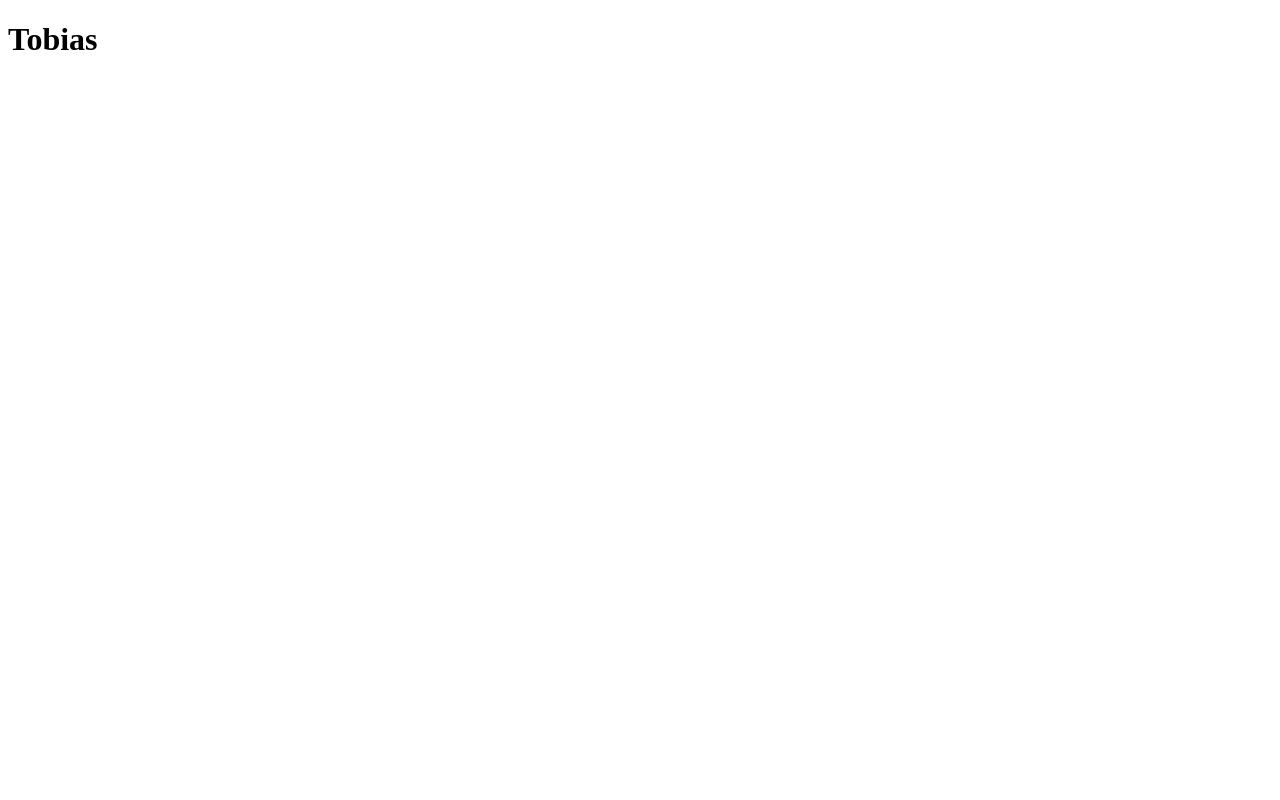
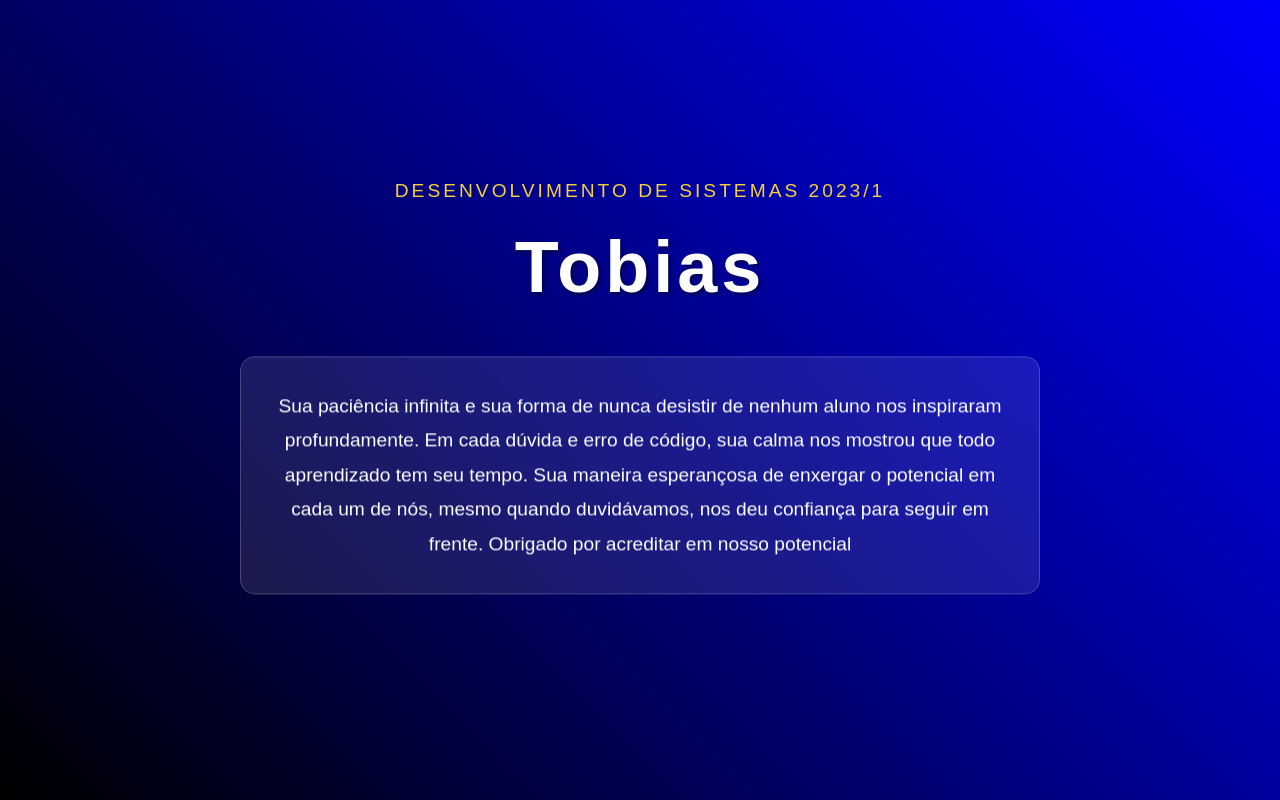
Before and after one commit to sistemasifsc2024/tobias, a plain HTML site: page index.html in a window 1280 px wide. Drawn offline with Linux system fonts and the light colour scheme.

Commit message:
Update index.html

```diff
--- a/index.html
+++ b/index.html
@@ -3,9 +3,116 @@
 <head>
     <meta charset="UTF-8">
     <meta name="viewport" content="width=device-width, initial-scale=1.0">
-    <title>Document</title>
+    <title>Agradicimentos ao Professor Tobias</title>
+    <style>
+        * {
+            margin: 0;
+            padding: 0;
+            box-sizing: border-box;
+            font-family: 'Arial', sans-serif;
+        }
+
+        body {
+            margin: 0;
+            padding: 0;
+            overflow: hidden;
+            background: linear-gradient(45deg, #000000, #0000ff);
+            min-height: 100vh;
+        }
+
+        .hero {
+            height: 100vh;
+            width: 100vw;
+            position: relative;
+            display: flex;
+            align-items: center;
+            justify-content: center;
+            text-align: center;
+            padding: 20px;
+        }
+
+        .hero-content {
+            color: white;
+            z-index: 1;
+            position: relative;
+            max-width: 900px;
+            width: 90%;
+        }
+
+        .small-text {
+            font-size: 1.2rem;
+            margin-bottom: 1.5rem;
+            letter-spacing: 3px;
+            text-transform: uppercase;
+            color: #f4d03f;
+        }
+
+        .title {
+            font-size: 4.5rem;
+            font-weight: bold;
+            margin-bottom: 2rem;
+            letter-spacing: 4px;
+            text-shadow: 2px 2px 4px rgba(0,0,0,0.5);
+            color: #fff;
+        }
+
+        .travel-details {
+            display: inline-block;
+            padding: 2rem;
+            margin: 1rem;
+            width: 100%;
+            max-width: 800px;
+            background: rgba(255,255,255,0.1);
+            backdrop-filter: blur(10px);
+            border-radius: 15px;
+            color: white;
+            text-decoration: none;
+            line-height: 1.8;
+            font-size: 1.2rem;
+            transition: all 0.3s ease;
+            border: 1px solid rgba(255,255,255,0.2);
+        }
+
+        .travel-details:hover {
+            background: rgba(255,255,255,0.2);
+            transform: translateY(-5px);
+            box-shadow: 0 10px 20px rgba(0,0,0,0.2);
+        }
+
+        @media (max-width: 768px) {
+            .title {
+                font-size: 2.5rem;
+            }
+
+            .small-text {
+                font-size: 1rem;
+            }
+
+            .travel-details {
+                padding: 1rem;
+                font-size: 0.9rem;
+                line-height: 1.6;
+            }
+        }
+
+        @keyframes float {
+            0% { transform: translateY(0px); }
+            50% { transform: translateY(-20px); }
+            100% { transform: translateY(0px); }
+        }
+
+        .hero-content {
+            animation: float 6s ease-in-out infinite;
+        }
+    </style>
 </head>
 <body>
-    <h1>Tobias</h1>
+    <div class="hero">
+        <div class="hero-content">
+            <div class="small-text">Desenvolvimento de Sistemas 2023/1</div>
+            <h1 class="title">Tobias</h1>
+            <a href="#" class="travel-details">Sua paciência infinita e sua forma de nunca desistir de nenhum aluno nos inspiraram profundamente. Em cada dúvida e erro de código, sua calma nos mostrou que todo aprendizado tem seu tempo. Sua maneira esperançosa de enxergar o potencial em cada um de nós, mesmo quando duvidávamos, nos deu confiança para seguir em frente. Obrigado por acreditar em nosso potencial</a>
+        </div>
+    </div>
 </body>
 </html>
```
